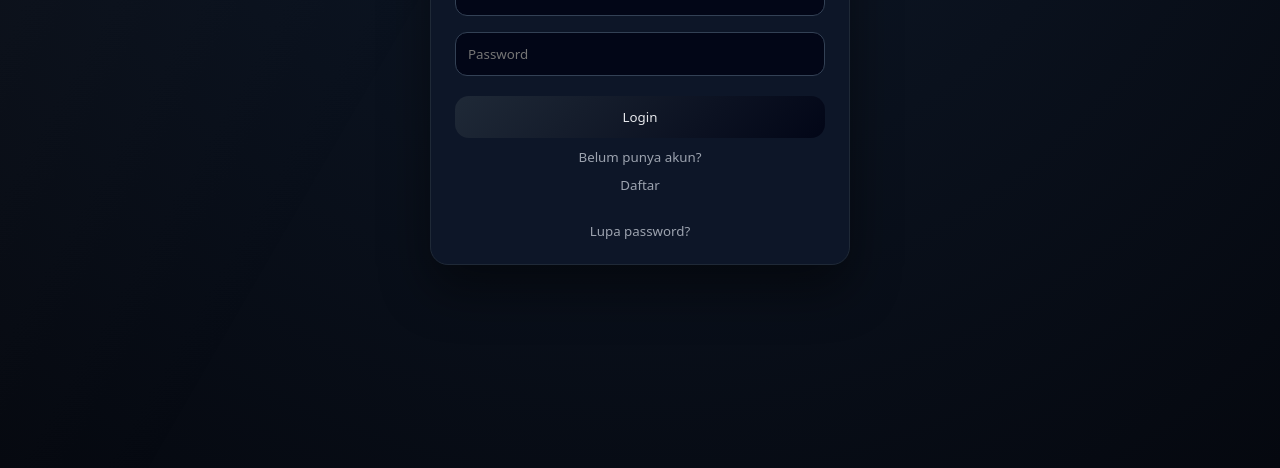
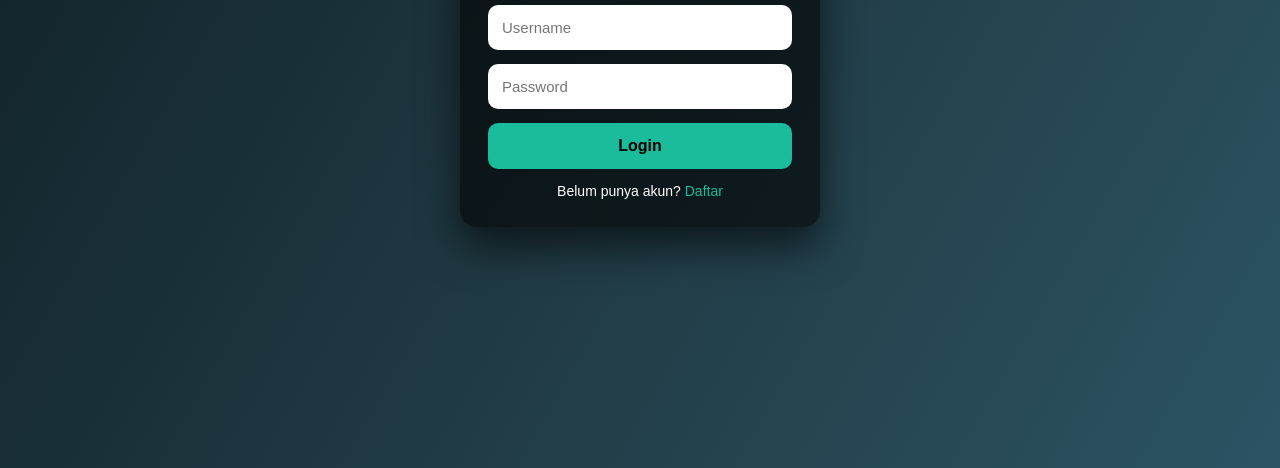
Before and after one commit to kanaya1371-droid/web-game, a website: page login.html in a window 1280 px wide. Shown: the part 332-800 px from the top of the page. Drawn offline with Linux system fonts and the light colour scheme.

Commit message:
add login page final

```diff
--- a/login.html
+++ b/login.html
@@ -2,62 +2,94 @@
 <html lang="id">
 <head>
 <meta charset="UTF-8">
+<meta name="viewport" content="width=device-width, initial-scale=1.0">
 <title>Login</title>
-<meta name="viewport" content="width=device-width, initial-scale=1.0">
-<link rel="stylesheet" href="assets/style.css">
+
+<style>
+*{box-sizing:border-box;font-family:Arial,Helvetica,sans-serif}
+body{
+  margin:0;height:100vh;
+  background:linear-gradient(120deg,#0f2027,#203a43,#2c5364);
+  display:flex;align-items:center;justify-content:center;
+  color:#fff;
+}
+.card{
+  width:90%;max-width:360px;
+  background:rgba(0,0,0,.6);
+  padding:28px;border-radius:16px;
+  box-shadow:0 20px 40px rgba(0,0,0,.6);
+  animation:fadeIn .6s ease;
+}
+@keyframes fadeIn{
+  from{opacity:0;transform:translateY(20px)}
+  to{opacity:1;transform:translateY(0)}
+}
+h2{text-align:center;margin-bottom:20px}
+input{
+  width:100%;padding:14px;margin-bottom:14px;
+  border:none;border-radius:10px;font-size:15px;
+}
+button{
+  width:100%;padding:14px;border:none;border-radius:10px;
+  background:#1abc9c;color:#000;
+  font-size:16px;font-weight:bold;cursor:pointer;
+}
+.link{
+  text-align:center;margin-top:14px;font-size:14px;
+}
+.link a{color:#1abc9c;text-decoration:none}
+</style>
 </head>
 
 <body>
-  <div class="card">
-    <h2>Login</h2>
 
-    <input id="username" placeholder="Username">
-    <input id="password" type="password" placeholder="Password">
+<div class="card">
+  <h2>Login</h2>
 
-    <button onclick="login()">Login</button>
+  <form id="loginForm">
+    <input id="username" placeholder="Username" required>
+    <input id="password" type="password" placeholder="Password" required>
+    <button type="submit">Login</button>
+  </form>
 
-<small>
-  Belum punya akun?
-  <a href="register.html">Daftar</a><br>
-  <a href="forgot.html">Lupa password?</a>
-</small>
-
+  <div class="link">
+    Belum punya akun? <a href="register.html">Daftar</a>
   </div>
+</div>
 
 <script>
 const API = "/.netlify/functions/api";
 
-async function login() {
+document.getElementById("loginForm").addEventListener("submit", async (e)=>{
+  e.preventDefault();
+
   const username = document.getElementById("username").value.trim();
   const password = document.getElementById("password").value.trim();
 
-  if (!username || !password) {
-    alert("Username dan password wajib diisi");
+  if(!username || !password){
+    alert("Lengkapi data login");
     return;
   }
 
-  try {
-    const res = await fetch(API + "/login", {
-      method: "POST",
-      headers: { "Content-Type": "application/json" },
-      body: JSON.stringify({ username, password })
+  try{
+    const res = await fetch(API + "/login",{
+      method:"POST",
+      headers:{ "Content-Type":"application/json" },
+      body:JSON.stringify({ username, password })
     });
 
     const data = await res.json();
-    alert(data.msg);
+    alert(data.message);
 
-    if (!res.ok) return;
+    if(res.ok){
+      localStorage.setItem("user", JSON.stringify(data.user));
+      window.location.href = "home.html";
+    }
+  }catch(err){
+    alert("Gagal login");
+  }
+});
+</script>
 
-    // Simpan session
-    localStorage.setItem("userId", data.userId);
-    localStorage.setItem("username", username);
-    localStorage.setItem("coins", data.coins);
-
-    window.location.href = "home.html";
-  } catch (err) {
-    alert("Gagal terhubung ke server");
-  }
-}
-</script>
 </body>
 </html>
```
